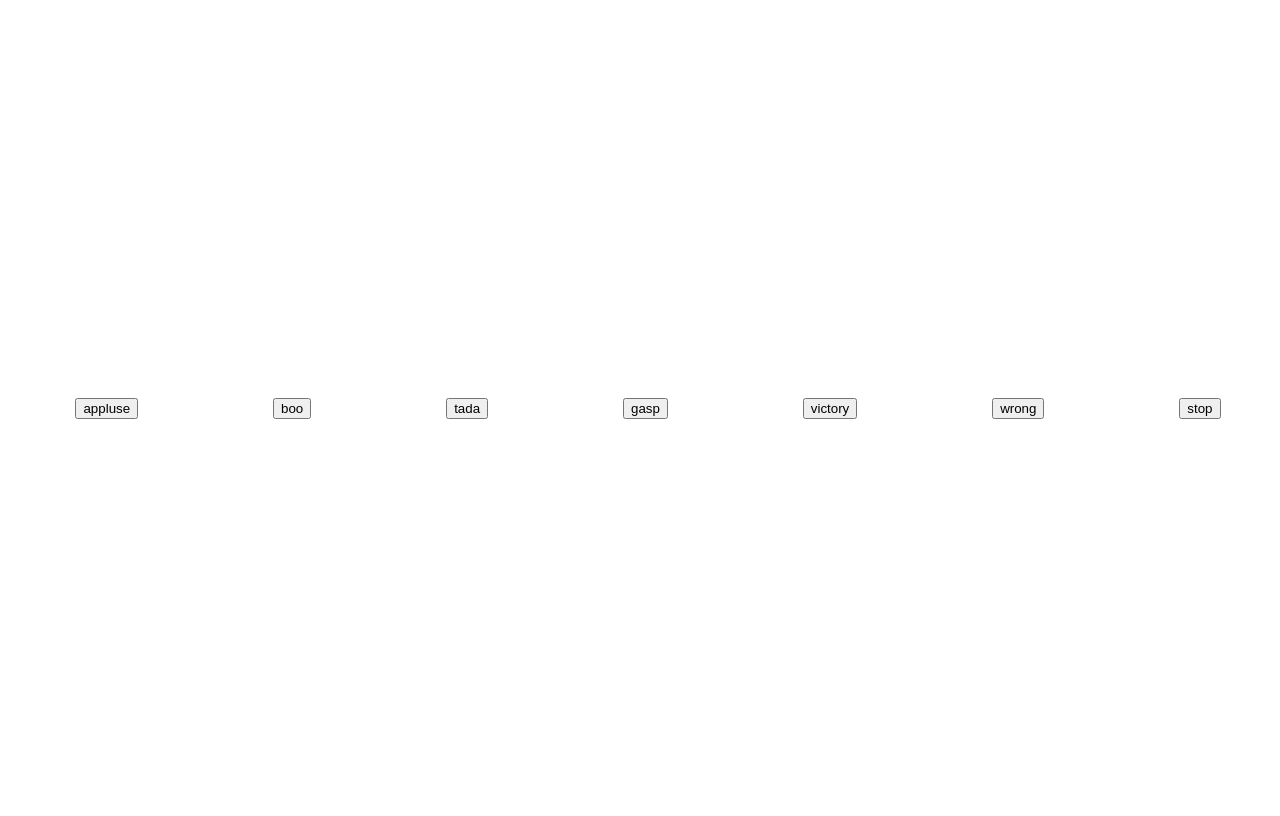
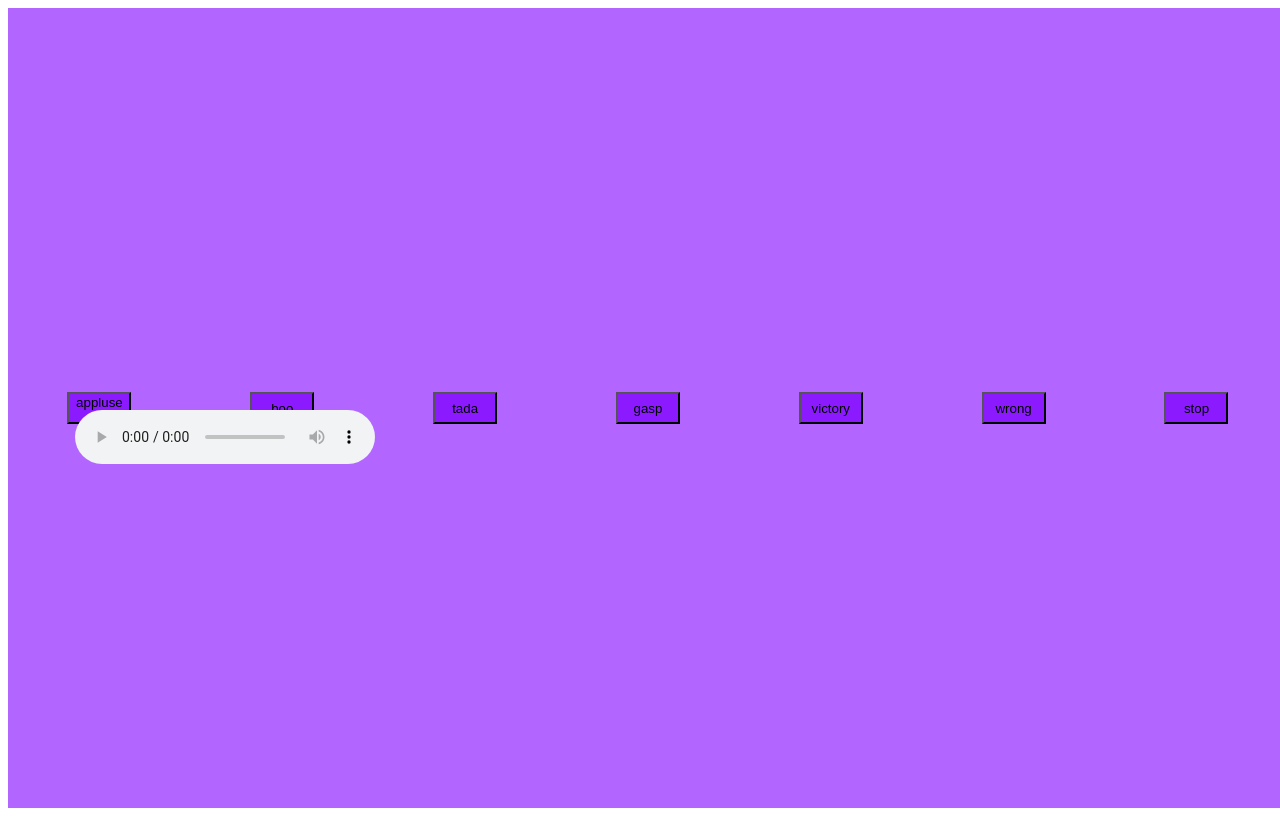
Before and after one commit to acciojob/Soundbar-vedikamishragithub, a website: page main.html in a window 1280 px wide. Drawn offline with Linux system fonts and the light colour scheme.

Commit message:
created a submission

```diff
--- a/main.html
+++ b/main.html
@@ -9,7 +9,10 @@
 <body>
 	<!-- the entire body must be written by student -->
 	<div class="container" id="buttons">
-		<button class="btn">appluse </button>
+		<button class="btn">appluse <audio controls>
+			<source>
+		</audio>
+		 </button>
 		<button class="btn">boo </button>
 		<button class="btn">tada </button>
 		<button class="btn"> gasp</button>
--- a/styles.css
+++ b/styles.css
@@ -1,10 +1,16 @@
 /*  your css code here. If applicable */
 #buttons{
   width:100vw;
-   height:100vh;
+  height:100vh;
   display:flex;
   align-items:center;
   justify-content:space-around;
+  background-color:#b366ff;
 
 
 }
+.btn{
+background-color:#8c1aff;
+height:2rem;
+width:4rem;
+}
```
